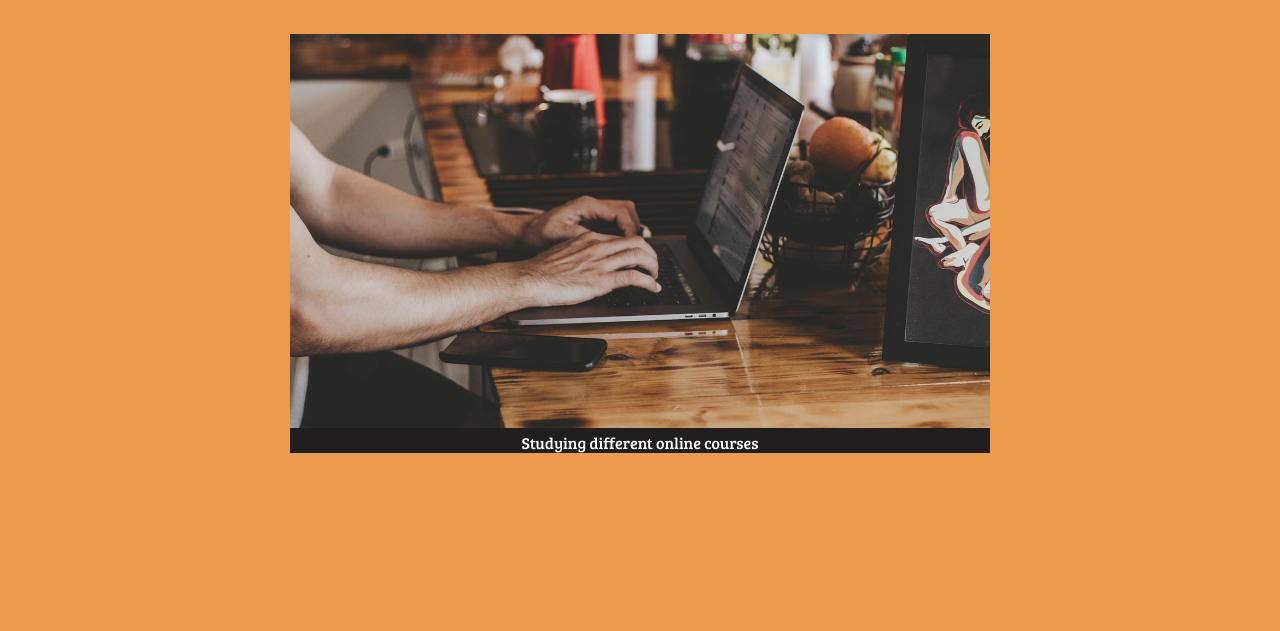
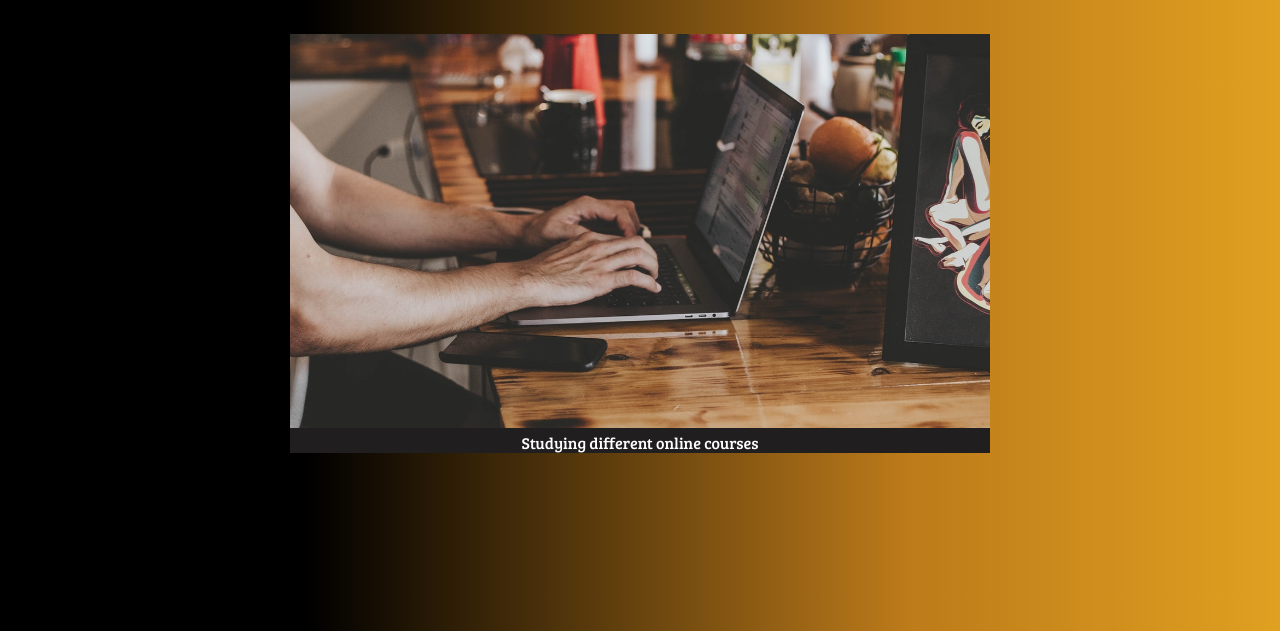
Before and after one commit to s3rodriguez10/s3rodriguez10.github.io, a plain HTML site: page archivos/pasatiempos.html in a window 1280 px wide. Shown: the part 169-800 px from the top of the page. Drawn offline with Linux system fonts and the light colour scheme.

Commit message:
Fix load Projects and edit color hobbies and less time to slide

```diff
--- a/estilos/styles.css
+++ b/estilos/styles.css
@@ -177,7 +177,8 @@ h3 {
 }
 
 .container-slider {
-    background-color: rgba(255, 151, 53, 0.788);
+    background: rgb(0,0,0);
+    background: linear-gradient(90deg, rgba(0,0,0,1) 24%, rgba(189,123,26,1) 71%, rgba(224,160,32,1) 100%);
     width: 100vw;
     height: 100vh;
     /*rgba(201, 125, 26, 0.781)*/
@@ -196,7 +197,7 @@ h3 {
     padding: 0;
     width: 400%;
 
-    animation: slide 16s infinite alternate ease-in-out;
+    animation: slide 12s infinite alternate ease-in-out;
 }
 
 .slider li {
```
Also changed, not shown: archivos/proyectos.html (+2 -1 lines).
